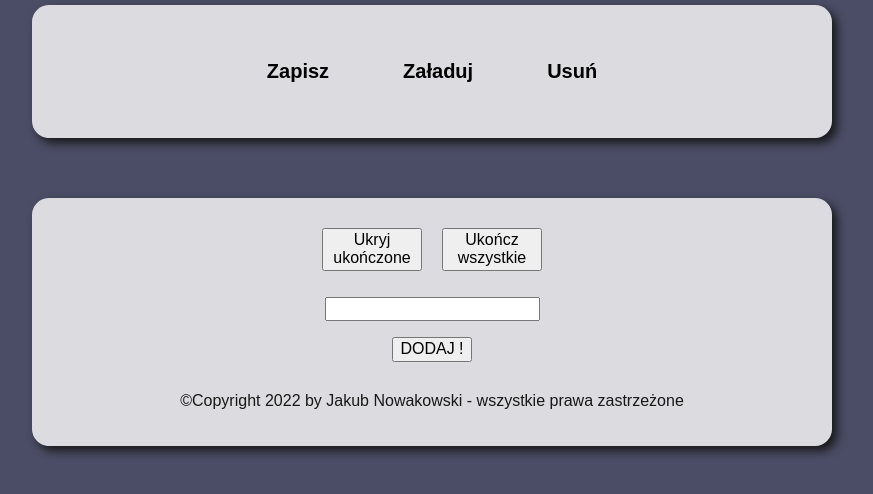
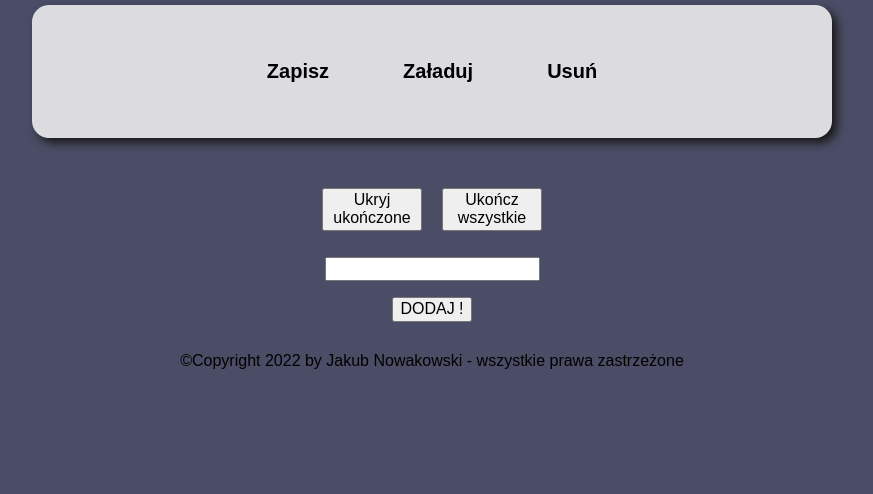
Before and after one commit to Jacob-Isaac/NewTaskListReact, a React (Create React App) app: page / in a window 1280 px wide. Shown: the top 494 px of the page, without its empty margins (208-1081 px from the left). Built offline with nearby package versions, Linux system fonts and the light colour scheme; a web font is replaced by a local one.

Commit message:
StandardBox used as a Box in MainContainer

```diff
--- a/src/MainContainer/index.js
+++ b/src/MainContainer/index.js
@@ -1,9 +1,9 @@
-import { StandardBox } from "../styled";
+import { Box } from "./styled";
 
 const MainContainer = ({children}) => (
-<StandardBox as="main">
+<Box as="main">
 {children}
-</StandardBox>
+</Box>
 );
 
 export default MainContainer;
--- /dev/null
+++ b/src/MainContainer/styled.js
@@ -0,0 +1,6 @@
+import styled from "styled-components";
+import { StandardBox } from "../styled";
+
+export const Box = styled.div`
+   ${StandardBox}
+`;
```
